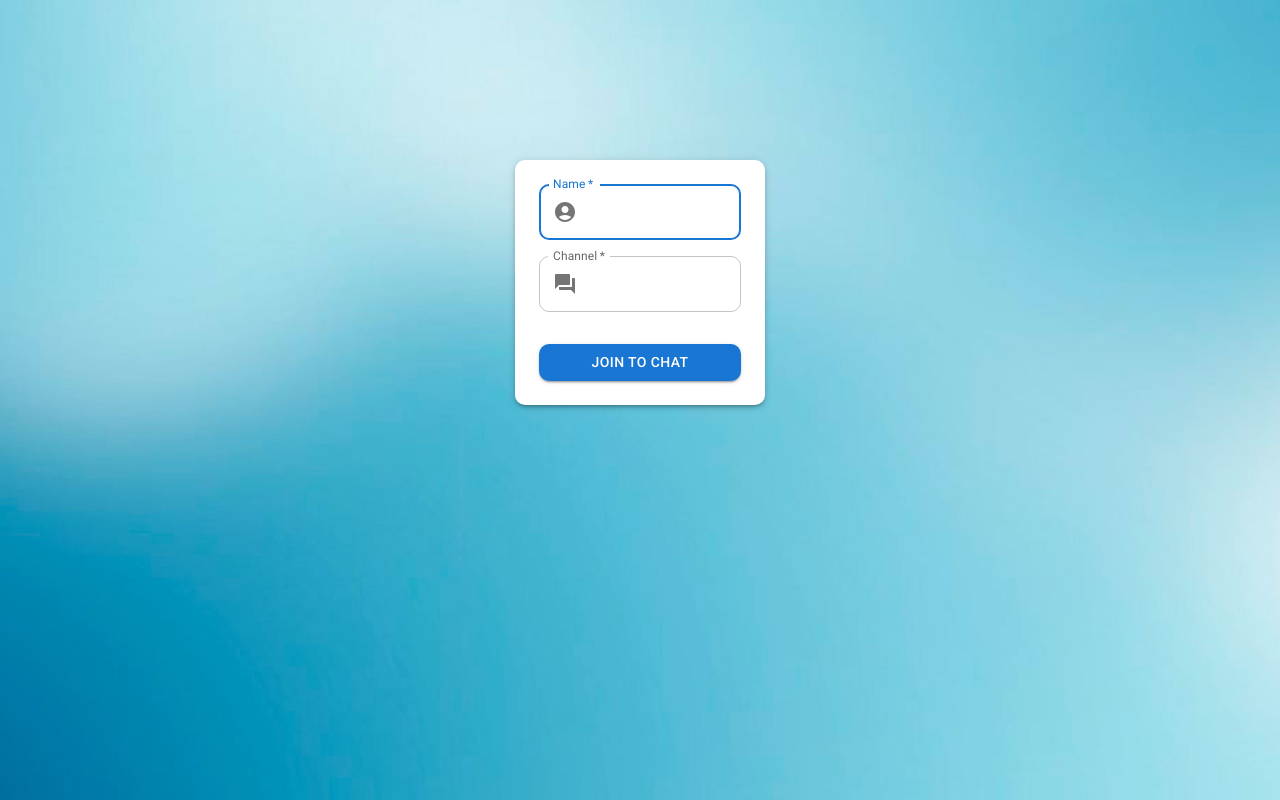
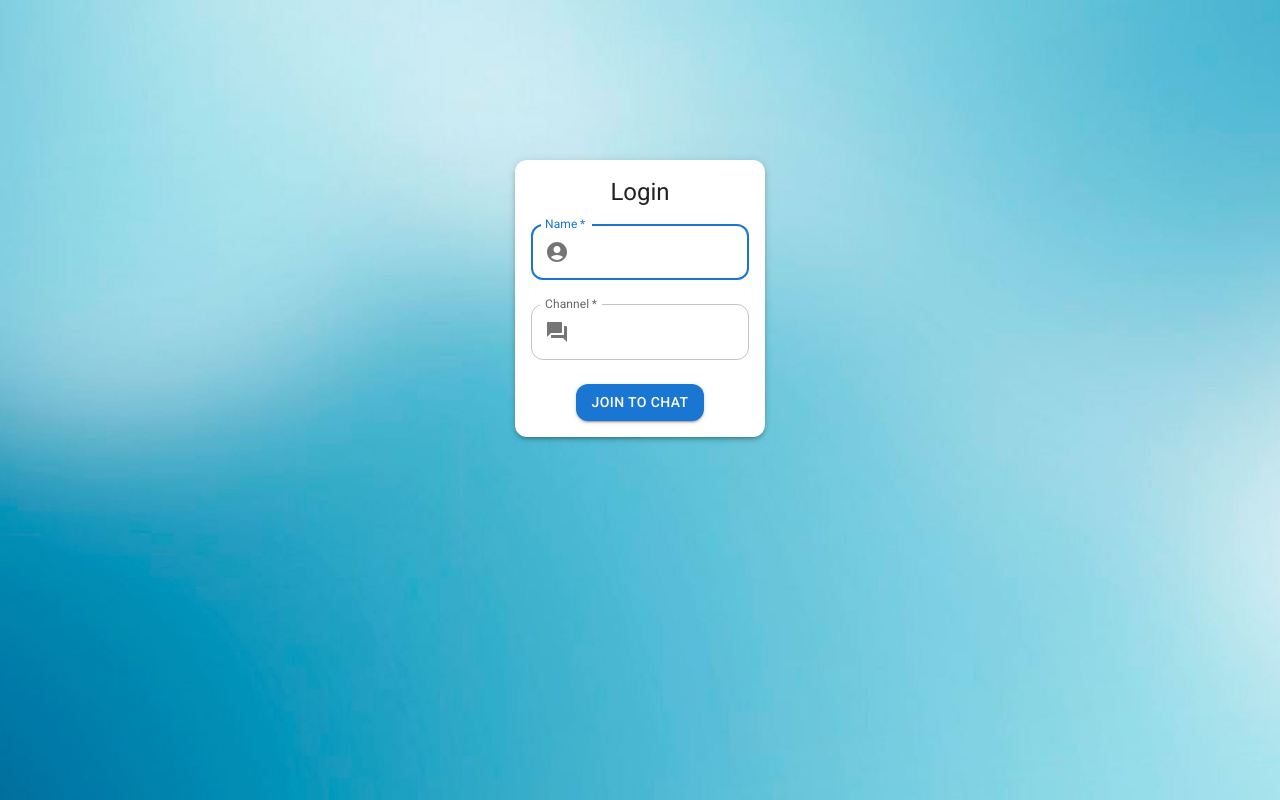
Before and after one commit to dessolat/react-chat-front, a React (Create React App) app: page / in a window 1280 px wide. Built offline with nearby package versions, Linux system fonts and the light colour scheme.

Commit message:
Decompose Login page, add styles, add state

```diff
--- a/src/App.js
+++ b/src/App.js
@@ -1,7 +1,7 @@
 import { Container, CssBaseline, Box } from '@mui/material';
-import { BrowserRouter as Router, Switch, Route } from 'react-router-dom';
-import Login from './components/Login';
-import Chat from './components/Chat';
+import { BrowserRouter as Router, Route } from 'react-router-dom';
+import Login from './pages/Login';
+import Chat from './pages/Chat';
 import './App.scss';
 
 function App() {
--- a/src/App.scss
+++ b/src/App.scss
@@ -2,9 +2,3 @@ body {
   height: 100vh;
   background: url(./images/body-background.jpg) center/cover;
 }
-
-div.MuiOutlinedInput-root,
-div.MuiPaper-root,
-button.MuiButton-root {
-  border-radius: 10px;
-}
--- a/src/components/Chat.js
+++ /dev/null
@@ -1,11 +0,0 @@
-import React from 'react'
-
-const Chat = () => {
-	return (
-		<div>
-			Chat page
-		</div>
-	)
-}
-
-export default Chat
--- a/src/components/Login.js
+++ /dev/null
@@ -1,62 +0,0 @@
-import React, { useState } from 'react';
-import { Link } from 'react-router-dom';
-import { Paper, Box, TextField, Button, InputAdornment } from '@mui/material';
-import { AccountCircle } from '@mui/icons-material';
-import ForumIcon from '@mui/icons-material/Forum';
-
-const Login = () => {
-  const [userName, setUserName] = useState('');
-  const [channel, setChannel] = useState('');
-
-  const handleSubmit = e => {
-    e.preventDefault();
-  };
-
-  return (
-    <Paper
-      elevation={3}
-      sx={{
-        maxWidth: 250,
-        padding: 3
-      }}>
-      <Box component='form' onSubmit={handleSubmit} noValidate>
-        <TextField
-          required
-          fullWidth
-          name='username'
-					label='Name'
-          autoFocus
-          InputProps={{
-            startAdornment: (
-              <InputAdornment position='start'>
-                <AccountCircle />
-              </InputAdornment>
-            )
-          }}
-        />
-
-        <TextField
-          margin='normal'
-          padding='normal'
-          required
-          fullWidth
-          name='channel'
-          label='Channel'
-          type='text'
-					InputProps={{
-            startAdornment: (
-              <InputAdornment position='start'>
-                <ForumIcon />
-              </InputAdornment>
-            )
-          }}
-        />
-        <Button type='submit' fullWidth variant='contained' sx={{ mt: 3 }}>
-          Join to chat
-        </Button>
-      </Box>
-    </Paper>
-  );
-};
-
-export default Login;
--- /dev/null
+++ b/src/components/LoginForm.js
@@ -0,0 +1,62 @@
+import React, { useState } from 'react';
+import { Box, TextField, Button, InputAdornment, Typography } from '@mui/material';
+import { AccountCircle } from '@mui/icons-material';
+import ForumIcon from '@mui/icons-material/Forum';
+
+const LoginForm = () => {
+  const [userName, setUserName] = useState('');
+  const [channel, setChannel] = useState('');
+
+  const handleSubmit = e => {
+    e.preventDefault();
+  };
+
+  return (
+    <Box component='form' onSubmit={handleSubmit} noValidate sx={{textAlign: 'center'}}>
+			<Typography variant='h5' component='h3'>
+				Login
+			</Typography>
+      <TextField
+			margin='normal'
+        required
+        fullWidth
+        name='username'
+        label='Name'
+        autoFocus
+        value={userName}
+        onChange={e => setUserName(e.target.value)}
+        InputProps={{
+          startAdornment: (
+            <InputAdornment position='start'>
+              <AccountCircle />
+            </InputAdornment>
+          )
+        }}
+      />
+
+      <TextField
+        margin='normal'
+        padding='normal'
+        required
+        fullWidth
+        name='channel'
+        label='Channel'
+        type='text'
+        value={channel}
+        onChange={e => setChannel(e.target.value)}
+        InputProps={{
+          startAdornment: (
+            <InputAdornment position='start'>
+              <ForumIcon />
+            </InputAdornment>
+          )
+        }}
+      />
+      <Button type='submit' onSubmit={handleSubmit}  variant='contained' sx={{ mt: 2 }}>
+        Join to chat
+      </Button>
+    </Box>
+  );
+};
+
+export default LoginForm;
--- /dev/null
+++ b/src/pages/Login.js
@@ -0,0 +1,19 @@
+import React from 'react';
+import { Paper } from '@mui/material';
+import LoginForm from '../components/LoginForm';
+
+const Login = () => {
+  return (
+    <Paper
+      elevation={3}
+      sx={{
+        maxWidth: 250,
+        padding: 2,
+				borderRadius: 3, '& .MuiOutlinedInput-root, .MuiButton-root': { borderRadius: 3 }
+      }}>
+      <LoginForm />
+    </Paper>
+  );
+};
+
+export default Login;
```
